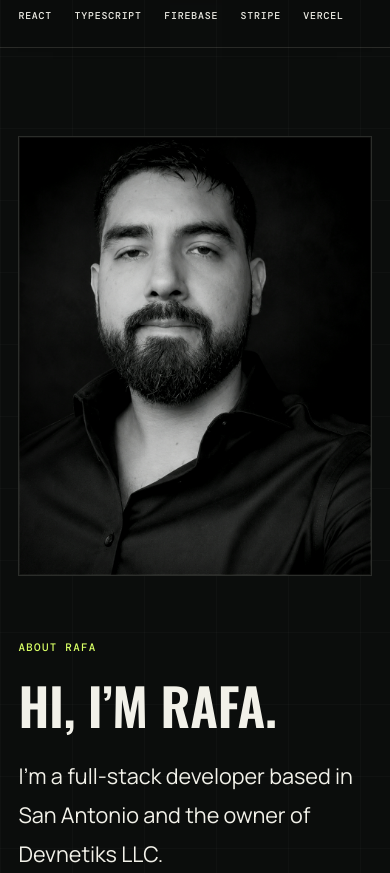
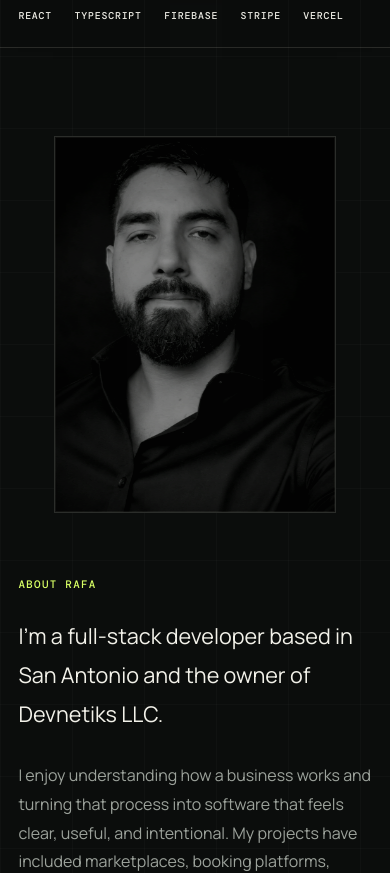
Before and after one commit to webdevRafa/rafa-the-dev, a React (Vite) app: page / in a window 390 px wide. Shown: the part 1240-2113 px from the top of the page. Built offline with nearby package versions, Linux system fonts and the light colour scheme; a web font is replaced by a local one.

Commit message:
Refine about portrait presentation

```diff
--- a/src/App.css
+++ b/src/App.css
@@ -802,7 +802,9 @@ summary:focus-visible {
   position: relative;
   overflow: hidden;
   isolation: isolate;
-  min-height: 660px;
+  width: min(80%, 440px);
+  aspect-ratio: 3 / 4;
+  justify-self: center;
   border: 1px solid var(--line);
   background: #0d0f0e;
 }
@@ -825,6 +827,8 @@ summary:focus-visible {
   height: 100%;
   object-fit: cover;
   object-position: center;
+  opacity: 0.74;
+  filter: brightness(0.84) contrast(1.04);
   transform-origin: center;
   will-change: transform;
 }
@@ -839,6 +843,10 @@ summary:focus-visible {
   margin: 1.7rem 0 0;
   color: var(--muted);
   line-height: 1.8;
+}
+
+.about-copy > p.about-lead {
+  margin-top: 0;
 }
 
 .instagram-about {
@@ -1363,9 +1371,6 @@ summary:focus-visible {
     position: static;
   }
 
-  .about-portrait {
-    min-height: 560px;
-  }
 }
 
 @media (max-width: 760px) {
@@ -1524,10 +1529,6 @@ summary:focus-visible {
     margin-top: 3.8rem;
   }
 
-  .about-portrait {
-    min-height: 440px;
-  }
-
   .faq-list summary {
     grid-template-columns: 28px 1fr 20px;
     gap: 0.7rem;
--- a/src/App.tsx
+++ b/src/App.tsx
@@ -526,7 +526,6 @@ function App() {
           </motion.div>
           <Reveal className="about-copy" delay={0.08}>
             <p className="section-kicker">ABOUT RAFA</p>
-            <h2>Hi, I’m Rafa.</h2>
             <p className="about-lead">
               I’m a full-stack developer based in San Antonio and the owner of
               Devnetiks LLC.
```
